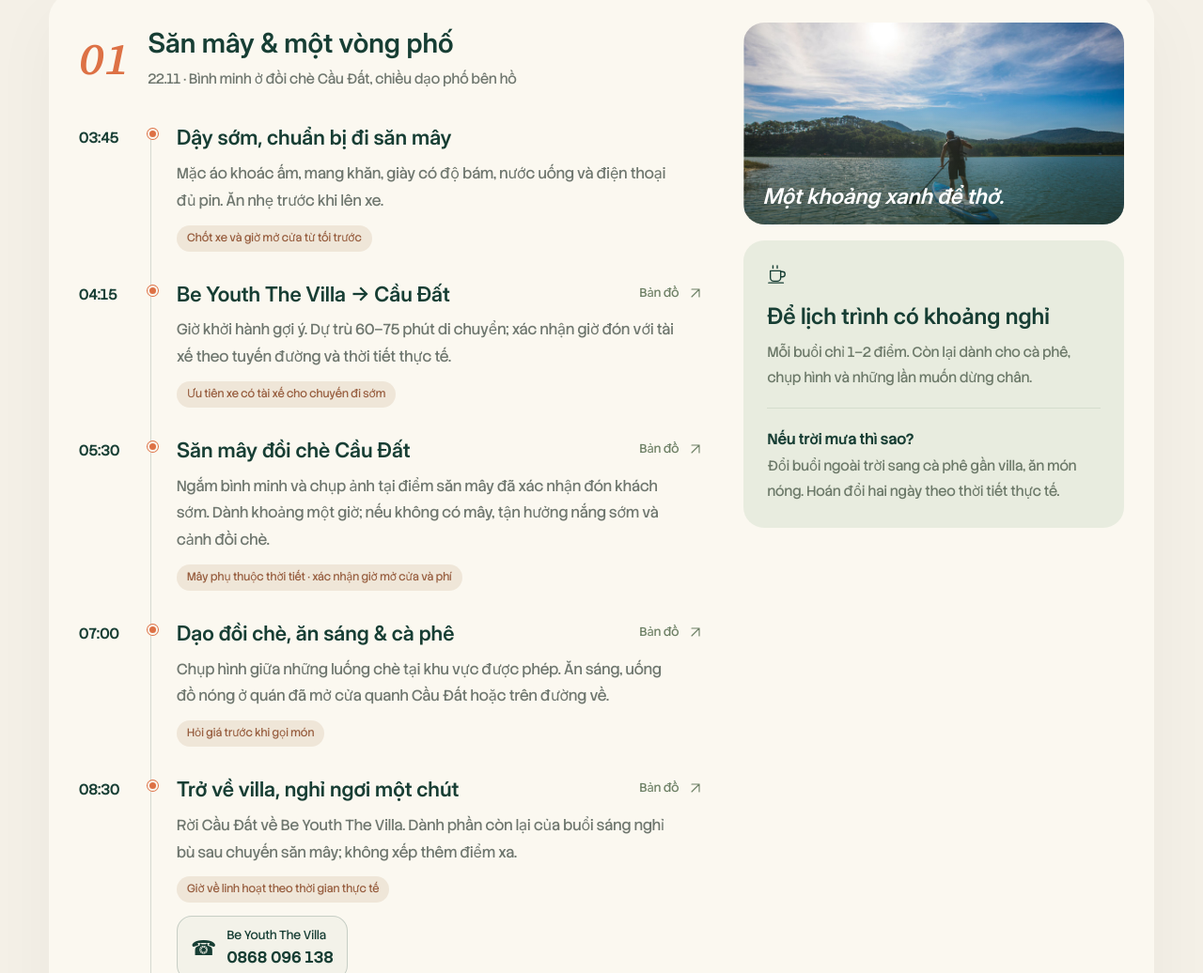
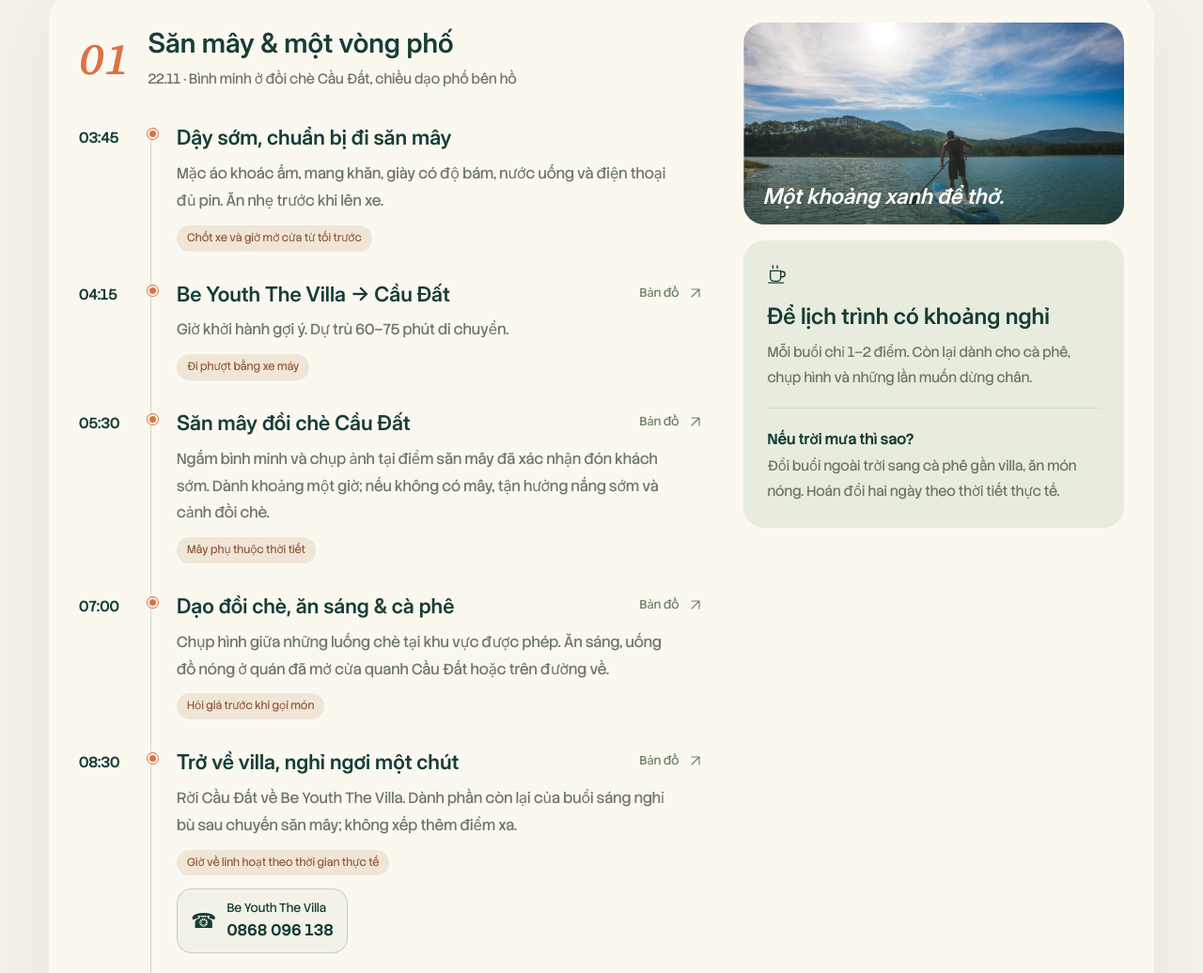
Before and after one commit to linhld0811/dalat-cham-mot-chut, a plain HTML site: page dist/index.html in a window 1280 px wide. Shown: the part 2677-3713 px from the top of the page at 94% size. Drawn offline with Linux system fonts and the light colour scheme.

```diff
--- a/dist/app.js
+++ b/dist/app.js
@@ -1,15 +1,15 @@
 'use strict';
 const days = {
   arrival: {number:'↗',title:'Chạm ngõ thành phố sương',subtitle:'21.11 · Tối đến nơi, nhận phòng và nghỉ ngơi',items:[
-    ['16:00','Có mặt tại sân bay Nội Bài','Gợi ý đến trước giờ bay 2 tiếng. Hoàn tất thủ tục, kiểm tra giấy tờ và hành lý.','Sân bay Nội Bài','Giờ có mặt gợi ý'],
-    ['17:40','Hà Nội → Đà Lạt','Cất cánh từ HAN đến DLI theo giờ bạn cung cấp. Kiểm tra lại lịch bay trên vé trước ngày đi.','','Chưa có thông tin giờ hạ cánh'],
-    ['Khi đến','Xe sân bay → Be Youth The Villa','Đặt xe đón tại Liên Khương. Dự trù 60–75 phút từ lúc lên xe về villa, điều chỉnh theo giao thông.','Be Youth Villa 66 Bach Dang Da Lat','Báo villa nhận phòng muộn',['lado','villa']],
+    ['16:00','Có mặt tại sân bay Nội Bài','Gợi ý đến trước giờ bay 2 tiếng. Hoàn tất thủ tục, kiểm tra giấy tờ và hành lý.','Sân bay Nội Bài','17h00'],
+    ['17:40','Hà Nội → Đà Lạt','Cất cánh từ HAN đến DLI theo giờ bạn cung cấp. Kiểm tra lại lịch bay trên vé trước ngày đi.','','19h35'],
+    ['19:40','Xe sân bay → Be Youth The Villa','Đặt xe đón tại Liên Khương. Dự trù 60–75 phút từ lúc lên xe về villa, điều chỉnh theo giao thông.','Be Youth Villa 66 Bach Dang Da Lat','Báo villa nhận phòng muộn',['lado','villa']],
     ['Buổi tối','Ăn nhẹ, rồi ngủ thật ngon','Chọn món nóng gần chỗ ở. Chốt xe đi Cầu Đất và giờ đón khách của điểm săn mây; soạn áo ấm, sạc điện thoại và đặt báo thức 03:45.','','Nghỉ sớm để sáng mai săn mây']
   ]},
   one:{number:'01',title:'Săn mây & một vòng phố',subtitle:'22.11 · Bình minh ở đồi chè Cầu Đất, chiều dạo phố bên hồ',items:[
     ['03:45','Dậy sớm, chuẩn bị đi săn mây','Mặc áo khoác ấm, mang khăn, giày có độ bám, nước uống và điện thoại đủ pin. Ăn nhẹ trước khi lên xe.','','Chốt xe và giờ mở cửa từ tối trước'],
-    ['04:15','Be Youth The Villa → Cầu Đất','Giờ khởi hành gợi ý. Dự trù 60–75 phút di chuyển; xác nhận giờ đón với tài xế theo tuyến đường và thời tiết thực tế.','Doi che Cau Dat Da Lat','Ưu tiên xe có tài xế cho chuyến đi sớm'],
-    ['05:30','Săn mây đồi chè Cầu Đất','Ngắm bình minh và chụp ảnh tại điểm săn mây đã xác nhận đón khách sớm. Dành khoảng một giờ; nếu không có mây, tận hưởng nắng sớm và cảnh đồi chè.','Doi che Cau Dat Da Lat','Mây phụ thuộc thời tiết · xác nhận giờ mở cửa và phí'],
+    ['04:15','Be Youth The Villa → Cầu Đất','Giờ khởi hành gợi ý. Dự trù 60–75 phút di chuyển.','Doi che Cau Dat Da Lat','Đi phượt bằng xe máy'],
+    ['05:30','Săn mây đồi chè Cầu Đất','Ngắm bình minh và chụp ảnh tại điểm săn mây đã xác nhận đón khách sớm. Dành khoảng một giờ; nếu không có mây, tận hưởng nắng sớm và cảnh đồi chè.','Doi che Cau Dat Da Lat','Mây phụ thuộc thời tiết'],
     ['07:00','Dạo đồi chè, ăn sáng & cà phê','Chụp hình giữa những luống chè tại khu vực được phép. Ăn sáng, uống đồ nóng ở quán đã mở cửa quanh Cầu Đất hoặc trên đường về.','Doi che Cau Dat Da Lat','Hỏi giá trước khi gọi món'],
     ['08:30','Trở về villa, nghỉ ngơi một chút','Rời Cầu Đất về Be Youth The Villa. Dành phần còn lại của buổi sáng nghỉ bù sau chuyến săn mây; không xếp thêm điểm xa.','Be Youth Villa 66 Bach Dang Da Lat','Giờ về linh hoạt theo thời gian thực tế',['villa']],
     ['11:30','Bữa trưa & một giấc nghỉ nhỏ','Chọn cơm hoặc món nước ở trung tâm. Về villa nghỉ trước khi ra ngoài buổi chiều.','','Nghỉ khoảng 1–2 tiếng'],
```
Also changed, not shown: dist/index.html (+1 -1 lines), 3 other files.
